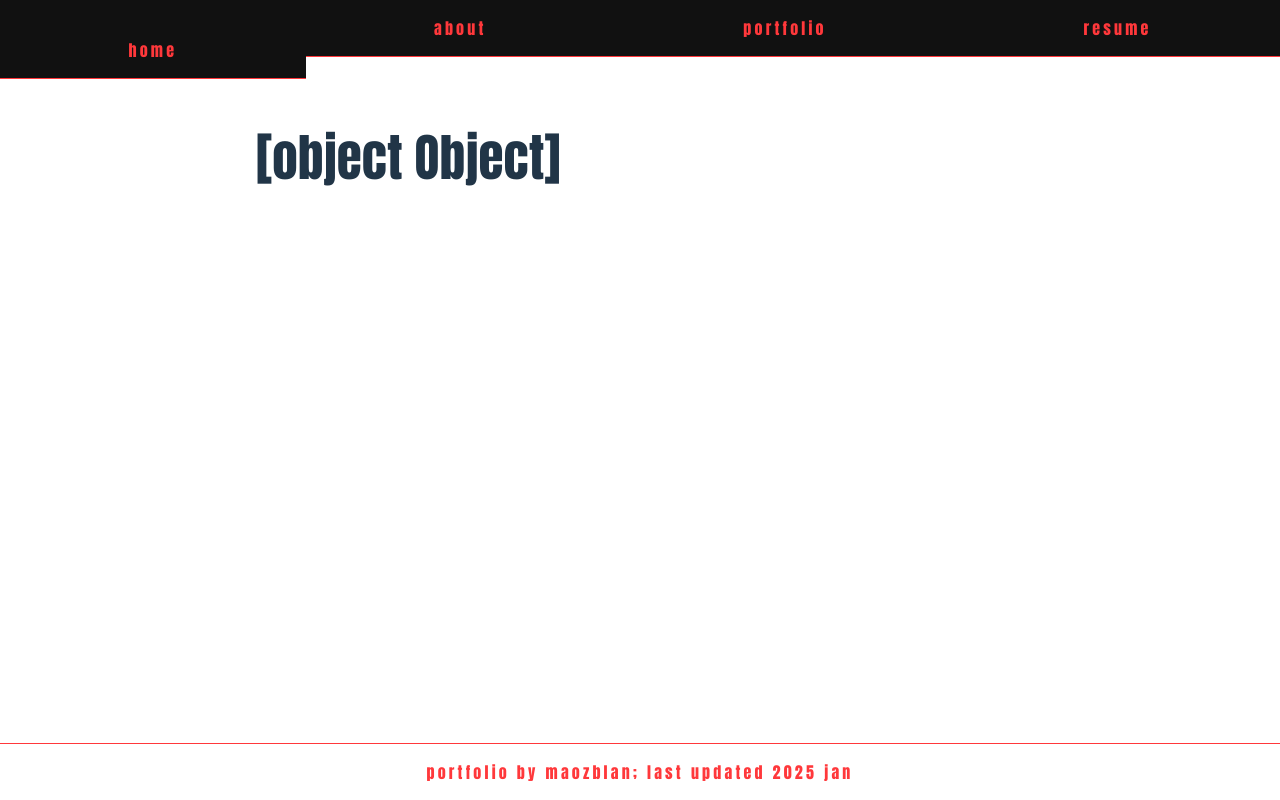
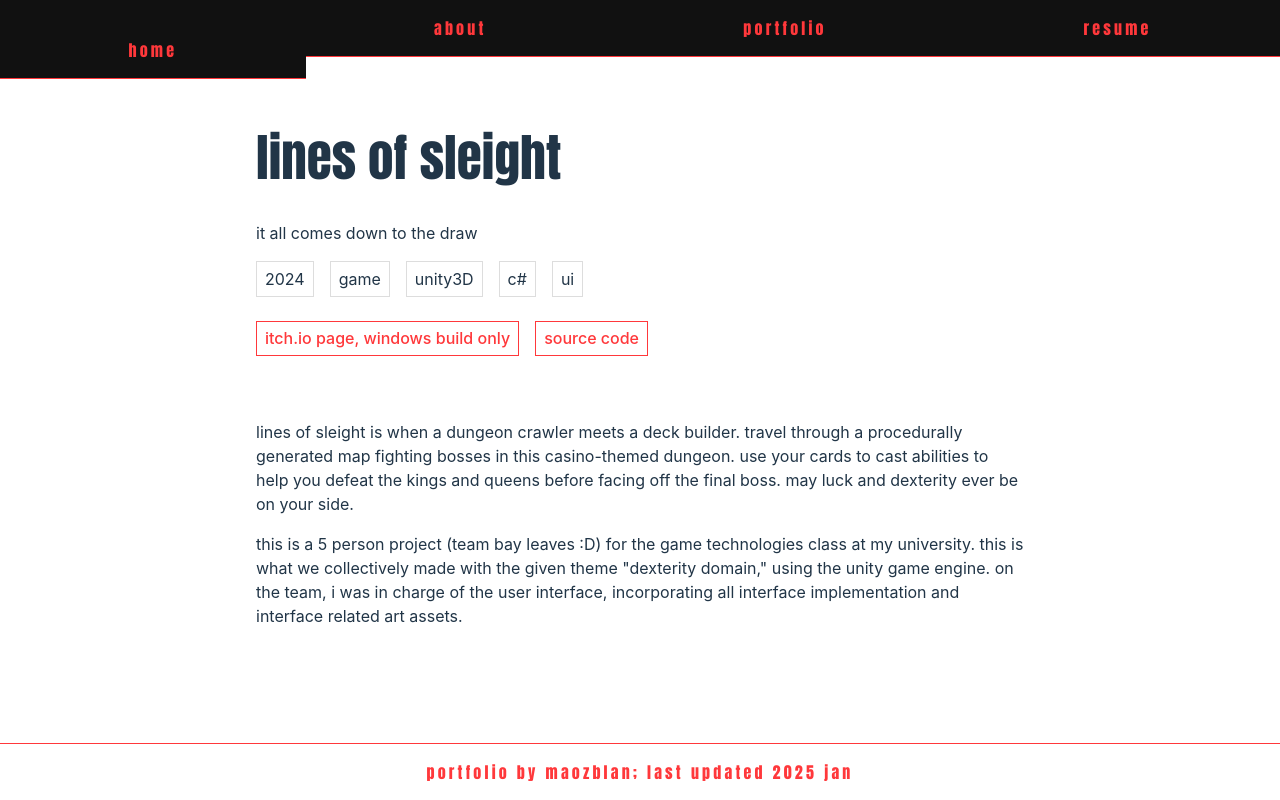
Before and after one commit to maozblan/maozblan.github.io, a SvelteKit app: page /portfolio/linesOfSleight in a window 1280 px wide. Built offline with nearby package versions, Linux system fonts and the light colour scheme.

Commit message:
text for all projects

```diff
--- a/src/routes/portfolio/+page.svelte
+++ b/src/routes/portfolio/+page.svelte
@@ -1,4 +1,4 @@
-<script lang="ts">
+<script>
   import { portfolio } from "./portfolio";
 </script>
 
--- a/src/routes/portfolio/fireworks/+page.svelte
+++ b/src/routes/portfolio/fireworks/+page.svelte
@@ -11,7 +11,7 @@
 
 <nav class="row">
   <a href="/portfolio">{`<< return`}</a>
-  <!-- <a href="/portfolio/{next}" style="margin-left: auto;">{`another >>`}</a> -->
+  <a href="/portfolio/{next}" style="margin-left: auto;">{`another >>`}</a>
 </nav>
 
 <br />
--- a/src/routes/portfolio/linesOfSleight/+page.svelte
+++ b/src/routes/portfolio/linesOfSleight/+page.svelte
@@ -3,4 +3,51 @@
   const item = "linesOfSleight";
 </script>
 
-<h1>{portfolio[item]}</h1>
+<div class="fishfolio">
+  <h1>{portfolio[item].title}</h1>
+
+  <p>it all comes down to the draw</p>
+  <div class="fishfolio-tags row">
+    <div>{portfolio[item].year}</div>
+    {#each portfolio[item].tags as tag}
+      <div>{tag}</div>
+    {/each}
+  </div>
+
+  <br />
+
+  <div class="fishfolio-links row">
+    <a href="https://violets321.itch.io/line-of-sleight" target="_blank"
+      >itch.io page, windows build only</a
+    >
+    <a href="https://github.com/AKris0090/DexDomain" target="_blank">source code</a>
+  </div>
+
+  <br />
+
+  <!-- embed video -->
+
+  <br />
+
+  <p>
+    lines of sleight is when a dungeon crawler meets a deck builder. travel
+    through a procedurally generated map fighting bosses in this casino-themed
+    dungeon. use your cards to cast abilities to help you defeat the kings and
+    queens before facing off the final boss. may luck and dexterity ever be on
+    your side.
+  </p>
+
+  <p>
+    this is a 5 person project (team bay leaves :D) for the game technologies
+    class at my university. this is what we collectively made with the given
+    theme "dexterity domain," using the unity game engine. on the team, i was in
+    charge of the user interface, incorporating all interface implementation and
+    interface related art assets.
+  </p>
+
+  <br />
+
+  <!-- talk about personal contributions with screenshots -->
+
+  <br />
+</div>
--- a/src/routes/portfolio/portfolio.ts
+++ b/src/routes/portfolio/portfolio.ts
@@ -1,3 +1,5 @@
+import {type Writable, writable} from 'svelte/store';
+
 export const portfolio: { [key: string]: Project} = {
   fireworks: {
     title: "l-system fireworks",
@@ -30,3 +32,5 @@ export const portfolio: { [key: string]: Project} = {
     tags: ["game", "javascript", "phaser"],
   },
 }
+
+export const current: Writable<string> = writable("");
```
Also changed, not shown: src/routes/portfolio/coffeeForTheGone/+page.svelte (+40 -1 lines), src/routes/portfolio/scaramuccia/+page.svelte (+40 -1 lines), src/routes/portfolio/smokescreenAndMirrors/+page.svelte (+44 -1 lines).
